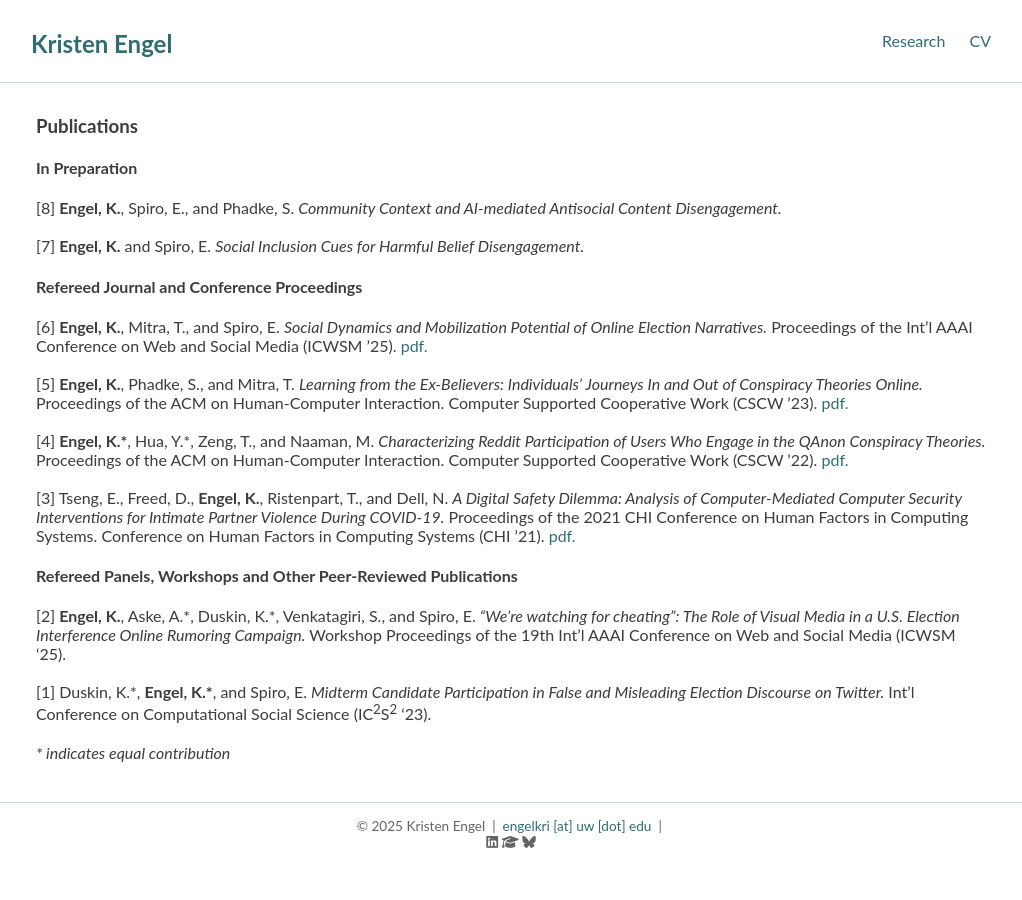
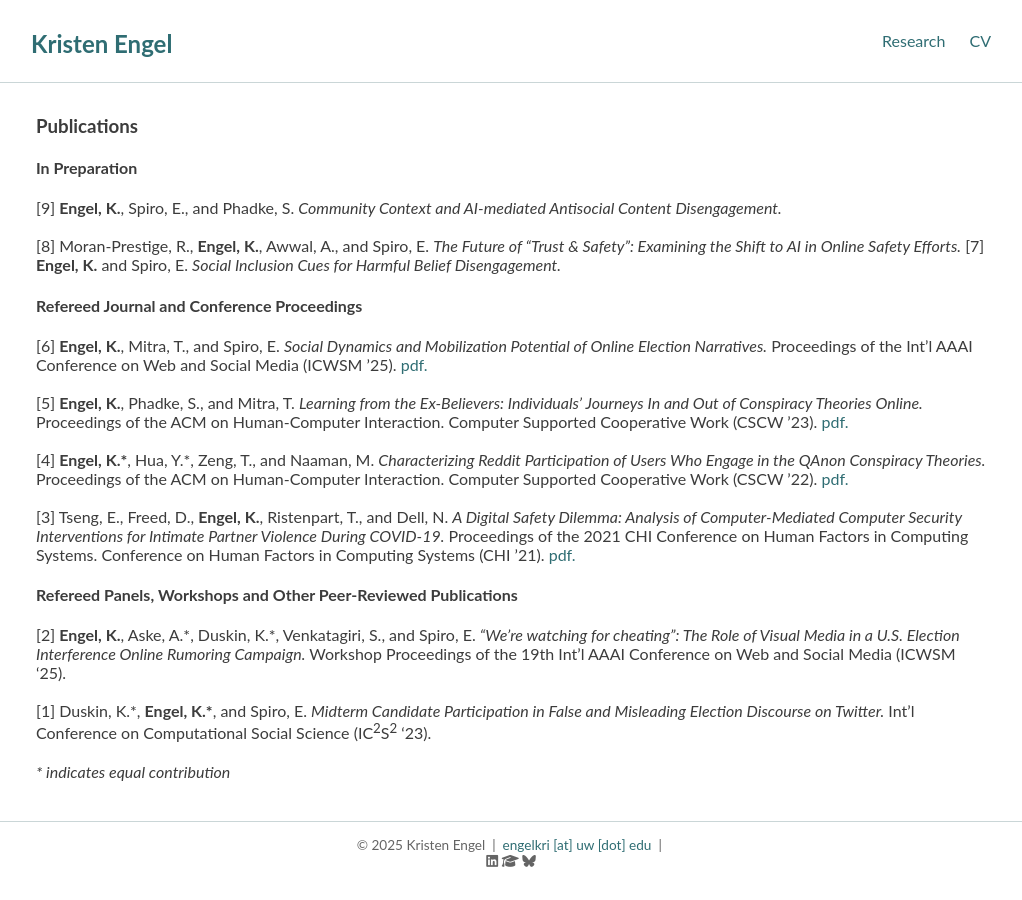
Before and after one commit to engelkri/engelkri.github.io, a Jekyll site: the page built from research.html, in a window 1280 px wide. Shown: the whole page, without its empty margins (129-1151 px from the left). Built offline with Jekyll 4.4.1, drawn with Linux system fonts in a browser that asks for light colours; nearby versions of some CDN libraries.

Commit message:
Update publications in research.html
Added new publications to the research page.

```diff
--- a/research.html
+++ b/research.html
@@ -5,8 +5,9 @@ permalink: /research/
 ---
 <h3>Publications</h3>
 <h4>In Preparation</h4>
-<span id="p8" style="cursor: pointer;">[8]</span> <b>Engel, K.</b>, Spiro, E., and Phadke, S. <i>Community Context and AI-mediated Antisocial Content Disengagement.</i>
+<span id="p9" style="cursor: pointer;">[9]</span> <b>Engel, K.</b>, Spiro, E., and Phadke, S. <i>Community Context and AI-mediated Antisocial Content Disengagement.</i>
 <br><br>
+<span id="p8" style="cursor: pointer;">[8]</span> Moran-Prestige, R., <b>Engel, K.</b>, Awwal, A., and Spiro, E. <i>The Future of “Trust & Safety”: Examining the Shift to AI in Online Safety Efforts.</i>
 <span id="p7" style="cursor: pointer;">[7]</span> <b>Engel, K.</b> and Spiro, E. <i>Social Inclusion Cues for Harmful Belief Disengagement.</i>
 
 <h4>Refereed Journal and Conference Proceedings</h4>
```
